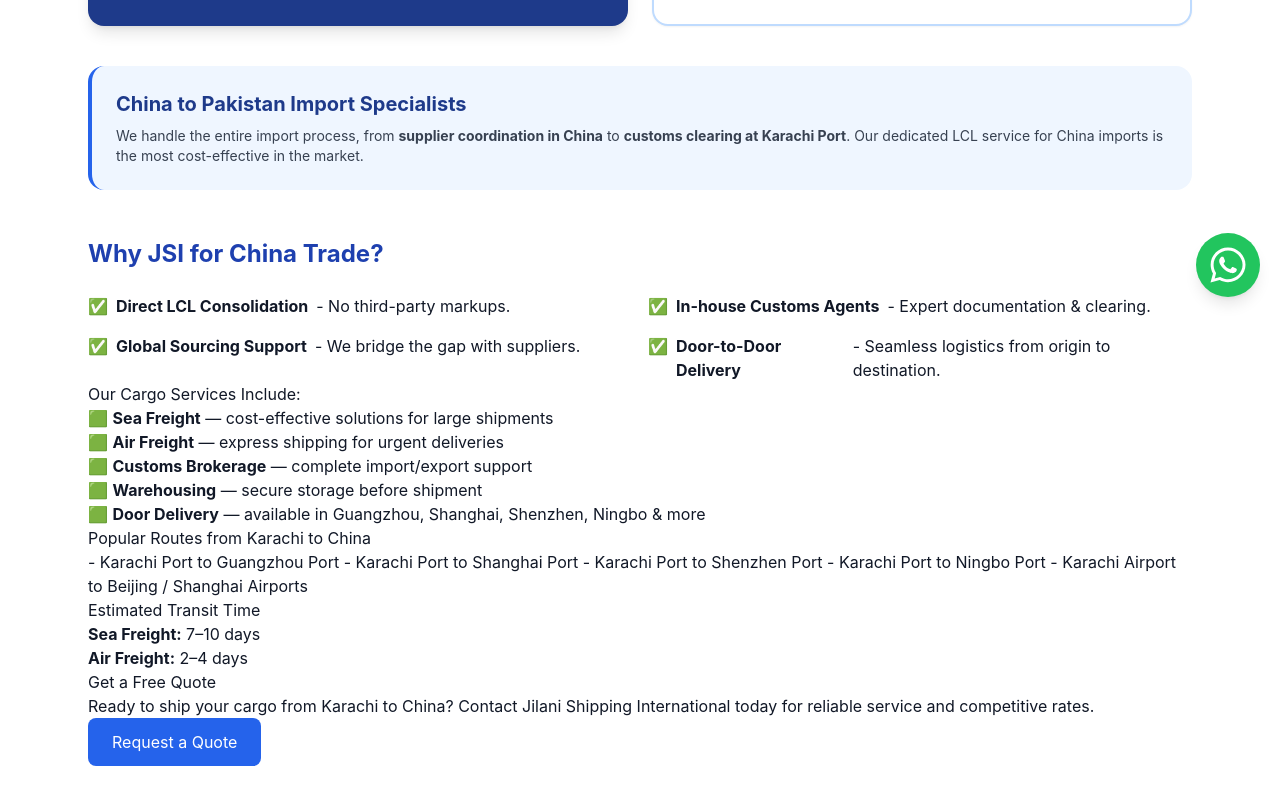
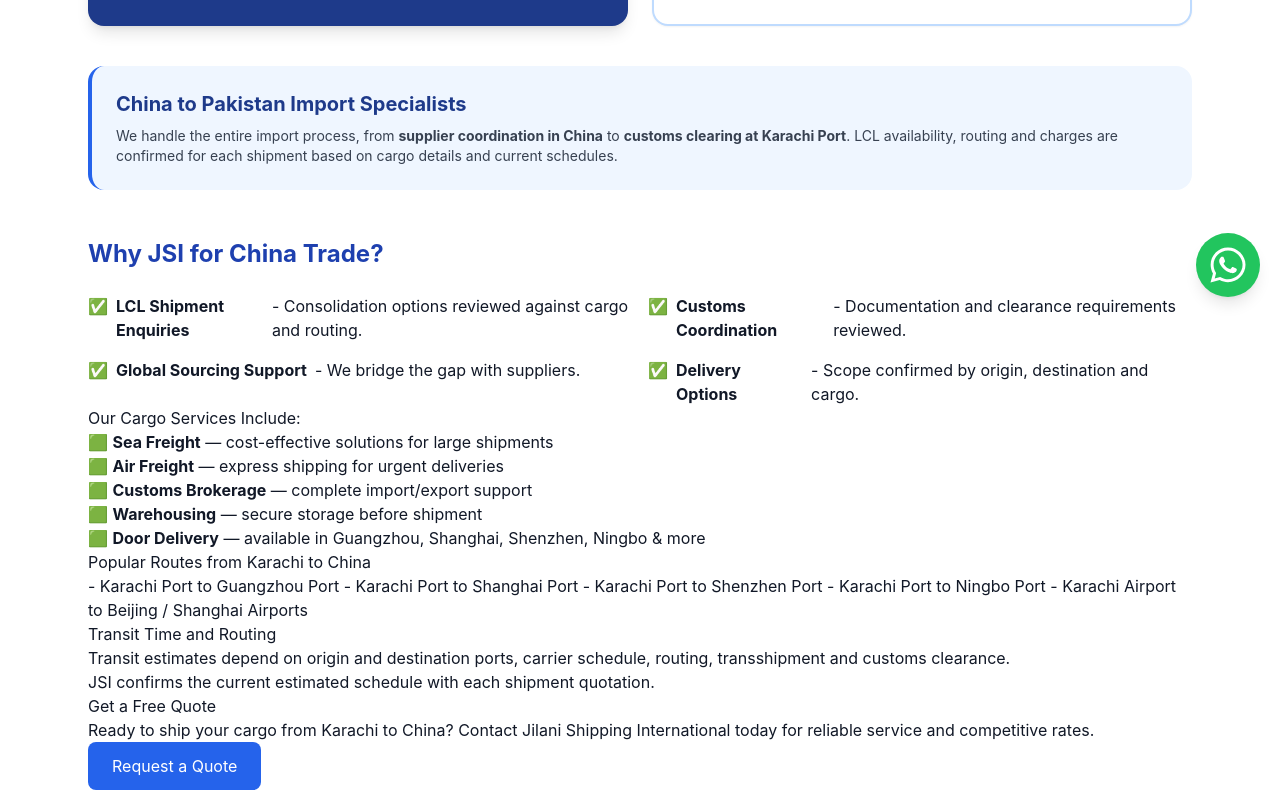
Before and after one commit to ubaidking1/JJ, a Next.js app: page /cargo-karachi-china in a window 1280 px wide. Shown: the part 483-1280 px from the top of the page. Built offline with nearby package versions, Linux system fonts and the light colour scheme.

Commit message:
Remove unsupported China route claims and transit estimates

```diff
--- a/app/cargo-karachi-china/page.tsx
+++ b/app/cargo-karachi-china/page.tsx
@@ -28,7 +28,7 @@ export default function CargoKarachiChinaPage() {
       <section className="prose max-w-none">
         <h1 className="text-4xl font-black text-blue-900 mb-6">Pakistan–China Import and Export Shipping</h1>
         <p className="text-lg leading-relaxed text-gray-700">
-          Jilani Shipping International (JSI) is the premier <strong>logistics partner for China-Pakistan trade</strong>. Whether you are an <strong>exporter</strong> sending goods to Guangzhou or an <strong>importer</strong> sourcing from Yiwu or Shanghai, we provide the most reliable <strong>LCL consolidation and customs brokerage</strong> services.
+          Jilani Shipping International (JSI) coordinates freight enquiries for commercial shipments between China and Pakistan. Whether you are an <strong>exporter</strong> sending goods to Guangzhou or an <strong>importer</strong> sourcing from Yiwu or Shanghai, we can review <strong>LCL consolidation, FCL, air freight and customs-clearance coordination</strong> requirements for each shipment.
         </p>
 
         <div className="grid md:grid-cols-2 gap-6 my-10 not-prose">
@@ -48,15 +48,15 @@ export default function CargoKarachiChinaPage() {
 
         <div className="bg-blue-50 p-6 rounded-2xl border-l-4 border-blue-600 my-8">
           <h2 className="text-xl font-bold text-blue-900 mb-2">China to Pakistan Import Specialists</h2>
-          <p className="text-sm text-gray-700">We handle the entire import process, from <strong>supplier coordination in China</strong> to <strong>customs clearing at Karachi Port</strong>. Our dedicated LCL service for China imports is the most cost-effective in the market.</p>
+          <p className="text-sm text-gray-700">We handle the entire import process, from <strong>supplier coordination in China</strong> to <strong>customs clearing at Karachi Port</strong>. LCL availability, routing and charges are confirmed for each shipment based on cargo details and current schedules.</p>
         </div>
 
         <h2 className="text-2xl font-bold text-blue-800 mt-12 mb-6">Why JSI for China Trade?</h2>
         <ul className="grid md:grid-cols-2 gap-4">
-          <li className="flex items-start gap-2">✅ <strong>Direct LCL Consolidation</strong> - No third-party markups.</li>
-          <li className="flex items-start gap-2">✅ <strong>In-house Customs Agents</strong> - Expert documentation & clearing.</li>
+          <li className="flex items-start gap-2">✅ <strong>LCL Shipment Enquiries</strong> - Consolidation options reviewed against cargo and routing.</li>
+          <li className="flex items-start gap-2">✅ <strong>Customs Coordination</strong> - Documentation and clearance requirements reviewed.</li>
           <li className="flex items-start gap-2">✅ <strong>Global Sourcing Support</strong> - We bridge the gap with suppliers.</li>
-          <li className="flex items-start gap-2">✅ <strong>Door-to-Door Delivery</strong> - Seamless logistics from origin to destination.</li>
+          <li className="flex items-start gap-2">✅ <strong>Delivery Options</strong> - Scope confirmed by origin, destination and cargo.</li>
         </ul>
 
         <h2>Our Cargo Services Include:</h2>
@@ -77,11 +77,11 @@ export default function CargoKarachiChinaPage() {
           - Karachi Airport to Beijing / Shanghai Airports
         </p>
 
-        <h2>Estimated Transit Time</h2>
+        <h2>Transit Time and Routing</h2>
         <p>
-          <strong>Sea Freight:</strong> 7–10 days
+          Transit estimates depend on origin and destination ports, carrier schedule, routing, transshipment and customs clearance.
           <br />
-          <strong>Air Freight:</strong> 2–4 days
+          JSI confirms the current estimated schedule with each shipment quotation.
         </p>
 
         <h2>Get a Free Quote</h2>
```
